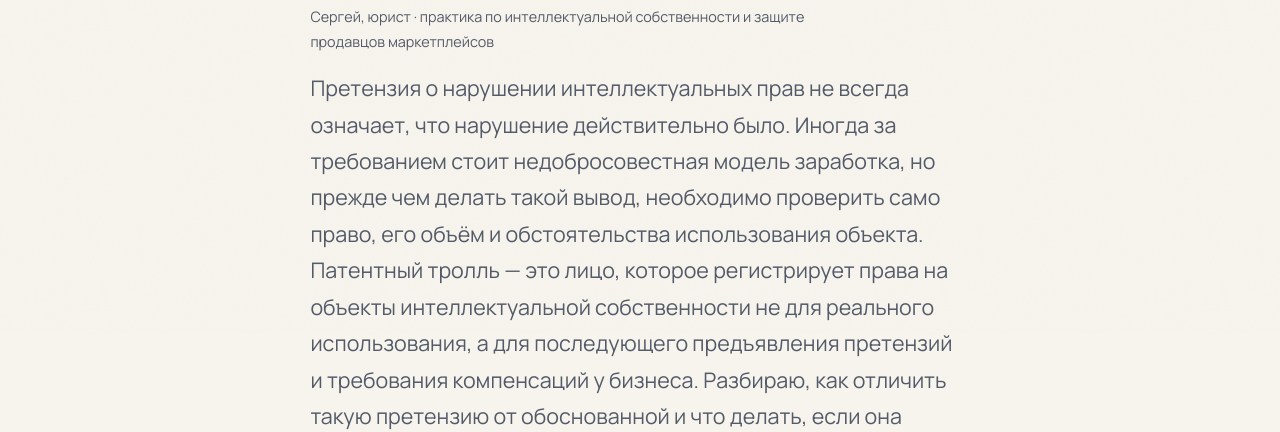
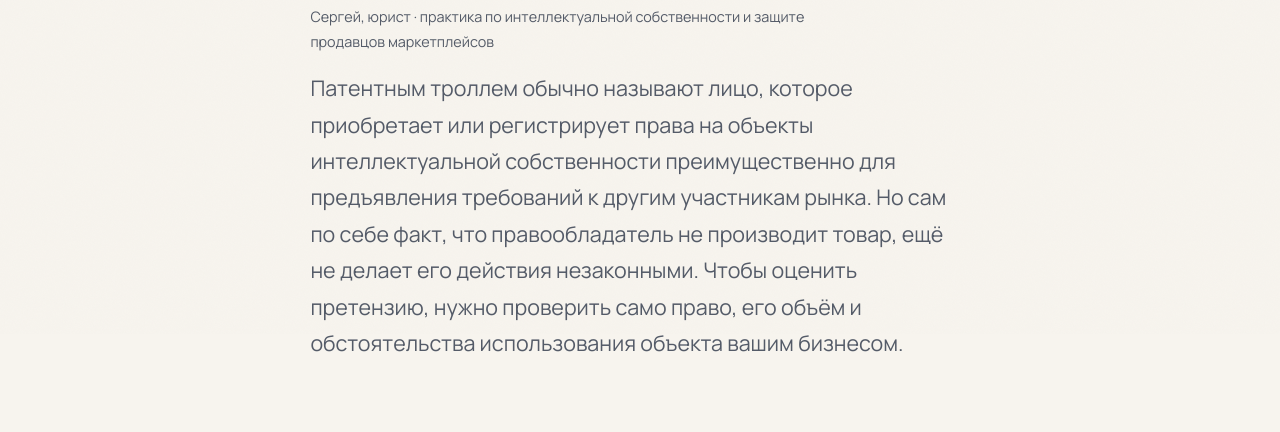
Before and after one commit to zegizegic-star/-, a plain HTML site: page patentnyy-troll.html in a window 1280 px wide. Shown: the part 466-898 px from the top of the page. Drawn offline with Linux system fonts and the light colour scheme.

Commit message:
Clarify patent troll article and consultation CTA

```diff
--- a/patentnyy-troll.html
+++ b/patentnyy-troll.html
@@ -119,10 +119,11 @@
     <p class="article-meta" data-reveal>Сергей, юрист · практика по интеллектуальной собственности и защите продавцов маркетплейсов</p>
 
     <p class="section-lead" data-reveal>
-      Претензия о нарушении интеллектуальных прав не всегда означает, что нарушение действительно было. Иногда за требованием стоит недобросовестная модель заработка, но прежде чем делать такой вывод, необходимо проверить само право, его объём и обстоятельства использования объекта. Патентный тролль — это лицо, которое регистрирует права на объекты интеллектуальной
-      собственности не для реального использования, а для последующего предъявления претензий и
-      требования компенсаций у бизнеса. Разбираю, как отличить такую претензию от обоснованной и
-      что делать, если она уже пришла.
+      Патентным троллем обычно называют лицо, которое приобретает или регистрирует права на объекты
+      интеллектуальной собственности преимущественно для предъявления требований к другим участникам
+      рынка. Но сам по себе факт, что правообладатель не производит товар, ещё не делает его действия
+      незаконными. Чтобы оценить претензию, нужно проверить само право, его объём и обстоятельства
+      использования объекта вашим бизнесом.
     </p>
 
     <div class="article-download" data-reveal>
@@ -190,9 +191,9 @@
     </p>
 
     <div class="article-cta" data-reveal>
-      <p class="article-cta-label">Пришла претензия, похожая на действия патентного тролля?</p>
+      <p class="article-cta-label">Получили требование о компенсации? Проверьте его правовые основания до ответа и оплаты.</p>
       <div class="article-cta-actions">
-        <a href="index.html#contact" class="btn btn-primary">Запросить юридическую экспертизу →</a>
+        <a href="index.html#contact" class="btn btn-primary">Передать претензию на правовой анализ →</a>
         <div class="contact-urgent-actions"><a href="https://t.me/ipzashita" target="_blank" rel="noopener" class="btn btn-outline">Написать в Telegram →</a><a href="https://max.ru/u/f9LHodD0cOKsGuz8jzcOwJdthJVFojqu5t7So9slJctcDycED-Hf5Uj96L0" target="_blank" rel="noopener" class="btn btn-outline">Написать в MAX →</a></div>
       </div>
     </div>
```
